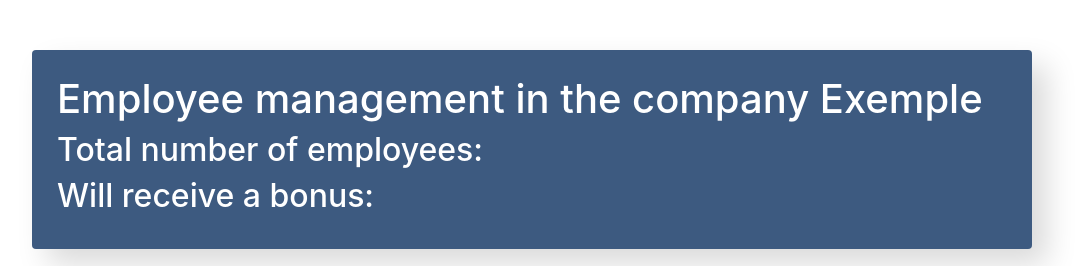
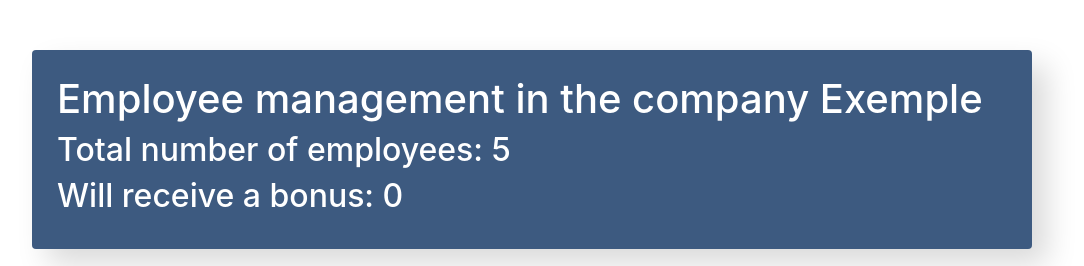
Before and after one commit to IvanHavryliak02/MyFirstReactApp, a React (Create React App) app: page / in a window 1280 px wide. Shown: the top 266 px of the page, without its empty margins (108-1192 px from the left). Built offline with nearby package versions, Linux system fonts and the light colour scheme.

Commit message:
feat: add emplyees counting functionality

```diff
--- a/src/components/app/app.jsx
+++ b/src/components/app/app.jsx
@@ -17,7 +17,7 @@ class App extends Component {
                 { name: 'Emma Collins', salary: 980, increase: false, like: false, id: 3 },
                 { name: 'Noah Reed', salary: 1120, increase: false, like: false, id: 4 },
                 { name: 'Olivia Gray', salary: 1340, increase: false, like: false, id: 5 }
-            ]
+            ],
         }
     }
 
@@ -59,9 +59,11 @@ class App extends Component {
 
     render(){
         const {APIData} = this.state;
+        const elementsAmount = APIData.length;
+        const increaseAmount = APIData.filter(item => item.increase).length;
         return (
             <div className="app">
-                <Info/>
+                <Info elementsAmount={elementsAmount} increaseAmount={increaseAmount}/>
 
                 <div className="search-panel">
                     <Search/>
--- a/src/components/info/info.jsx
+++ b/src/components/info/info.jsx
@@ -1,11 +1,11 @@
 import './info.css'
 
-const Info = () => {
+const Info = ({elementsAmount, increaseAmount}) => {
     return (
         <div className="info">
             <h1>Employee management in the company Exemple</h1>
-            <h2>Total number of employees: </h2>
-            <h2>Will receive a bonus: </h2>
+            <h2>Total number of employees: {elementsAmount}</h2>
+            <h2>Will receive a bonus: {increaseAmount} </h2>
         </div>
     );
 }
```
